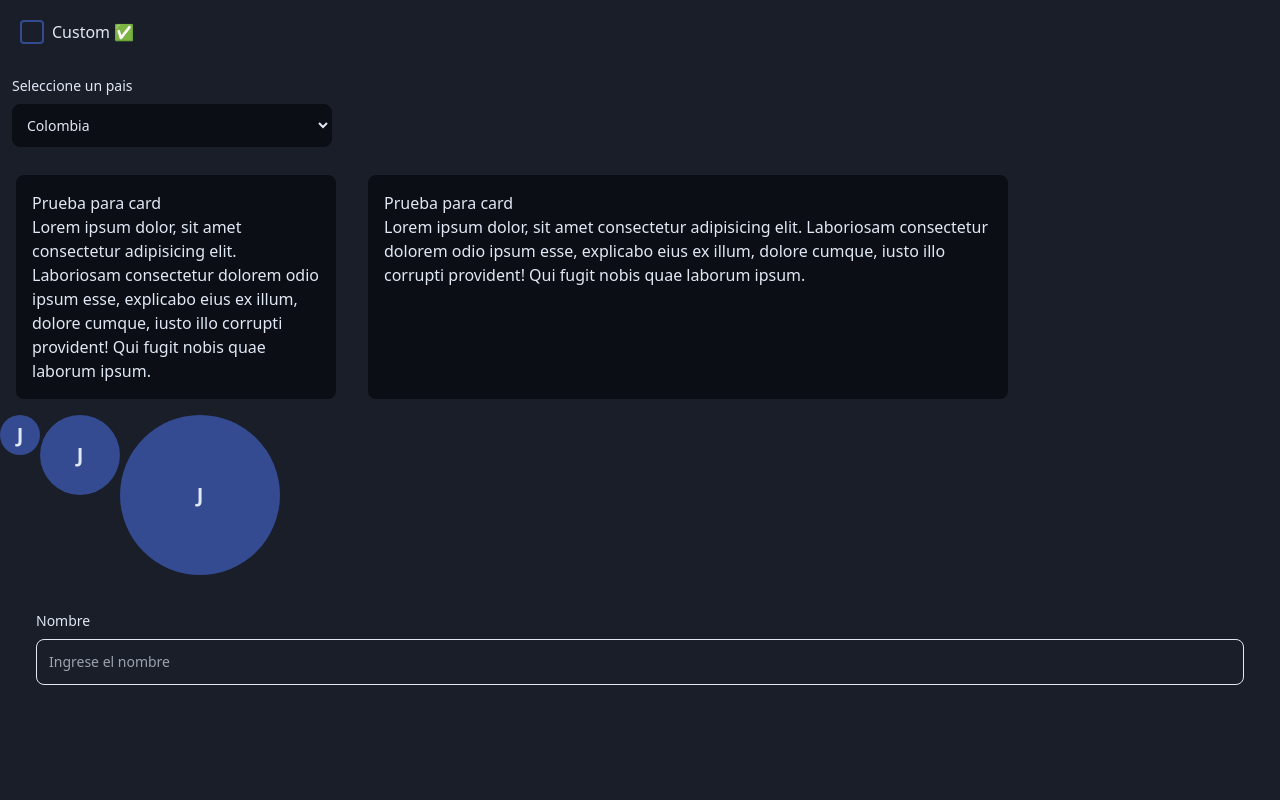
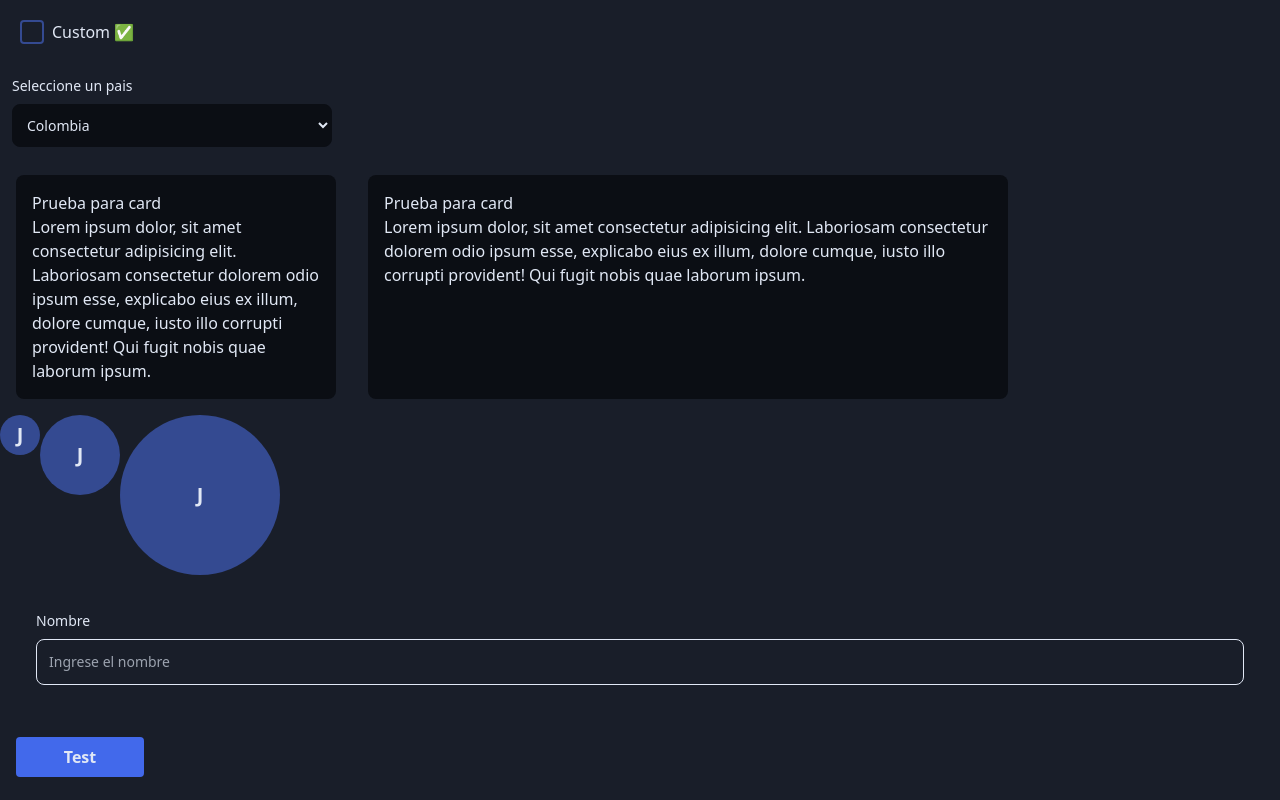
Before and after one commit to WitchImage/sirap-frontend, a Next.js app: page / in a window 1280 px wide. Built offline with nearby package versions, Linux system fonts and the light colour scheme.

Commit message:
feat: add custom button component

```diff
--- /dev/null
+++ b/src/components/button.tsx
@@ -0,0 +1,28 @@
+import { useState } from 'react';
+
+interface Props {
+    width: string;
+    text: string;
+    onClick: () => void;
+}
+export function Button({ onClick, width, text }: Props) {
+    const [isClicked, setIsClicked] = useState(false);
+
+    const handleClick = () => {
+        setIsClicked(true);
+        onClick();
+        setTimeout(() => {
+            setIsClicked(false);
+        }, 300);
+    };
+
+    return (
+        <button
+            onClick={handleClick}
+            className={`${isClicked ? 'scale-75' : 'scale-100'}
+            bg-blue-300 hover:bg-blue-700 text-white font-bold py-2 px-4 rounded transition-all duration-300 ${width}`}
+        >
+            {text}
+        </button>
+    );
+}
--- a/src/components/index.ts
+++ b/src/components/index.ts
@@ -3,3 +3,4 @@ export { Card } from './card';
 export { Select } from './select';
 export { Avatar } from './avatar';
 export { Input } from './input';
+export { Button } from './button';
--- a/src/pages/index.tsx
+++ b/src/pages/index.tsx
@@ -1,7 +1,7 @@
 // import { Inter } from 'next/font/google';
 // const inter = Inter({ subsets: ['latin'] });
 
-import { Avatar, Card, Checkbox, Input, Select } from '@/components';
+import { Avatar, Button, Card, Checkbox, Input, Select } from '@/components';
 import { type GetServerSideProps } from 'next';
 import { useState } from 'react';
 
@@ -16,6 +16,10 @@ export default function Home() {
 
     const handleCheckboxChange = (checked: boolean) => {
         setChecked(checked);
+    };
+
+    const handleButton = () => {
+        console.log('Prueba boton');
     };
 
     const handleSelectChange = (
@@ -116,6 +120,13 @@ export default function Home() {
                     placeholder='Ingrese el nombre'
                 />
             </div>
+            <div className='p-4'>
+                <Button
+                    onClick={handleButton}
+                    text='Test'
+                    width='w-32'
+                />
+            </div>
         </main>
     );
 }
```
